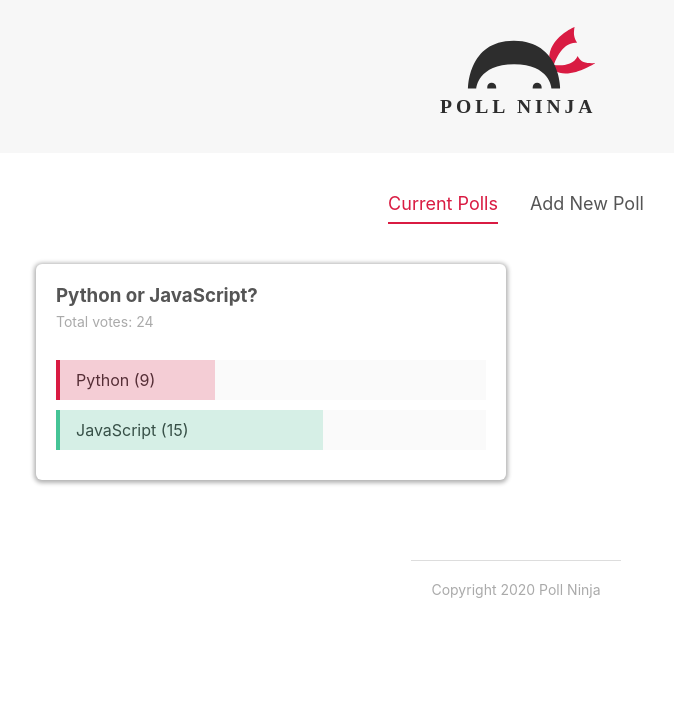
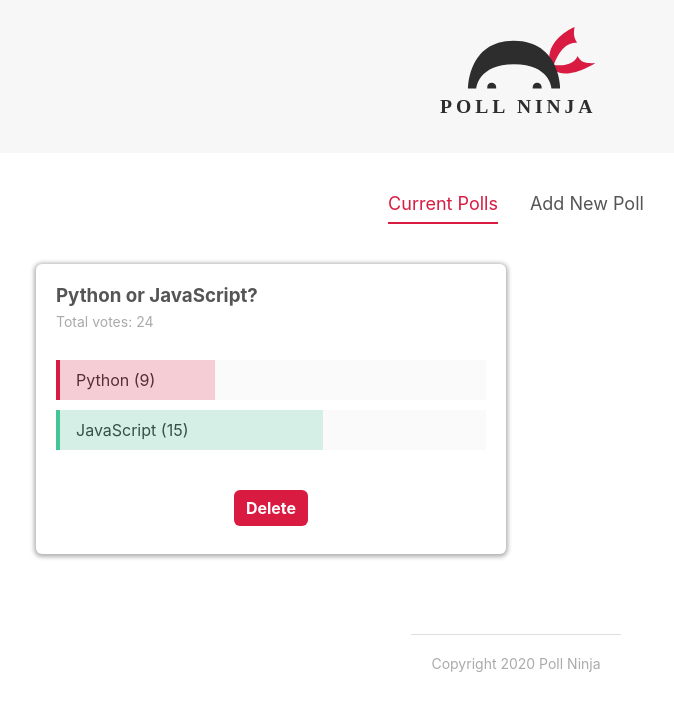
Before and after one commit to raphabarreto/ninjapolls, a Svelte app: page / in a window 1280 px wide. Shown: the top 710 px of the page, without its empty margins (124-798 px from the left). Built offline with nearby package versions, Linux system fonts and the light colour scheme.

Commit message:
Deleting Polls

```diff
--- a/src/components/PollDetails.svelte
+++ b/src/components/PollDetails.svelte
@@ -1,6 +1,7 @@
 <script>
   import Card from "../shared/Card.svelte";
   import PollStore from "../stores/PollStore.js";
+  import Button from "../shared/Button.svelte";
   export let poll;
 
   // reactive values
@@ -23,6 +24,13 @@
       }
 
       return copiedPolls;
+    });
+  };
+
+  // deleting a poll
+  const handleDelete = id => {
+    PollStore.update(currentPolls => {
+      return currentPolls.filter(poll => poll.id != id);
     });
   };
 </script>
@@ -71,6 +79,11 @@
     border-left: 4px solid #45c496;
     background: rgba(69, 196, 150, 0.2);
   }
+
+  .delete {
+    margin-top: 30px;
+    text-align: center;
+  }
 </style>
 
 <Card>
@@ -85,5 +98,8 @@
       <div class="percent percent-b" style="width: {percentB}%" />
       <span>{poll.answerB} ({poll.votesB})</span>
     </div>
+    <div class="delete">
+      <Button flat={true} on:click={() => handleDelete(poll.id)}>Delete</Button>
+    </div>
   </div>
 </Card>
--- a/src/shared/Button.svelte
+++ b/src/shared/Button.svelte
@@ -42,6 +42,6 @@
   }
 </style>
 
-<button class={type} class:flat class:inverse>
+<button class={type} class:flat class:inverse on:click>
   <slot />
 </button>
```
